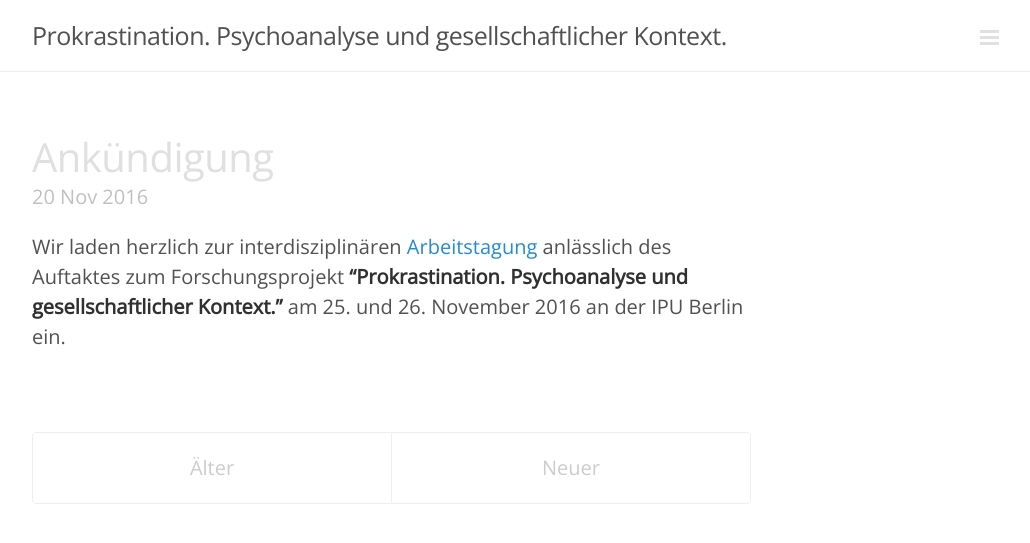
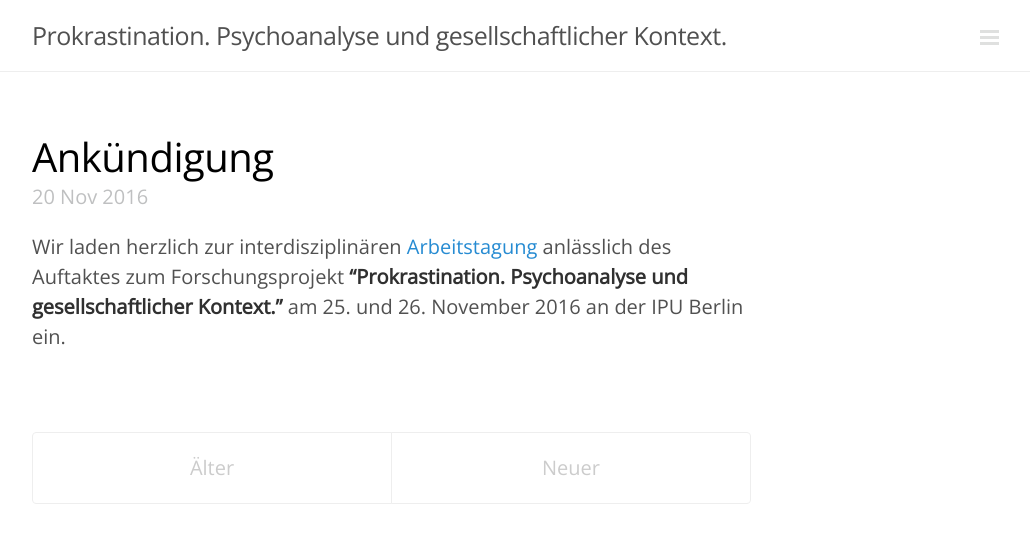
Before and after one commit to aufschieben/aufschieben.github.io, a Jekyll site: the page built from index.html, in a window 1280 px wide. Shown: the top 543 px of the page, without its empty margins (248-1278 px from the left). Built offline with Jekyll 4.4.1, drawn with Linux system fonts in a browser that asks for light colours; the list of posts is cut into pages by our own code.

Commit message:
Update lanyon.css

```diff
--- a/public/css/lanyon.css
+++ b/public/css/lanyon.css
@@ -312,7 +312,7 @@ a.sidebar-nav-item:focus {
 .page-title,
 .post-title,
 .post-title a {
-  color: #dfe0df;
+  color: #000000;
   text-decoration: none;
 }
 .page-title,
@@ -322,7 +322,7 @@ a.sidebar-nav-item:focus {
 
 .page-title,
 .post-title a:hover {
- color: #dfe0df;
+ color: #000000;
 
 }
 
```
